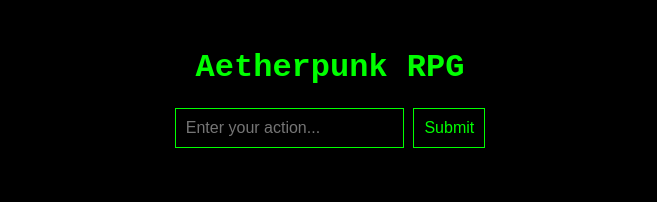
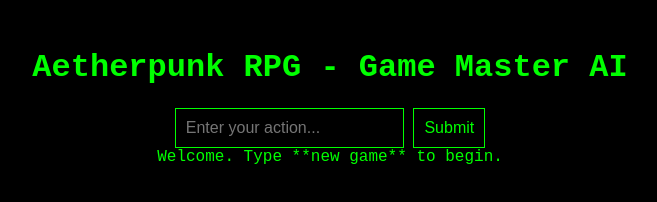
Before and after one commit to KhalilRCG/Aetherpunk-GMAI, a plain HTML site: page templates/index.html in a window 1280 px wide. Shown: the whole page, without its empty margins (310-967 px from the left). Drawn offline with nearby package versions, Linux system fonts and the light colour scheme; no server answers.

Commit message:
Update index.html

```diff
--- a/templates/index.html
+++ b/templates/index.html
@@ -9,10 +9,10 @@
     </style>
 </head>
 <body>
-    <h1>Aetherpunk RPG</h1>
+    <h1>Aetherpunk RPG - Game Master AI</h1>
     <input id="playerInput" type="text" placeholder="Enter your action..." />
     <button onclick="sendAction()">Submit</button>
-    <div id="response"></div>
+    <div id="response">Welcome. Type **new game** to begin.</div>
 
     <script>
         var socket = io("https://aetherpunk-gmai.onrender.com");
```
